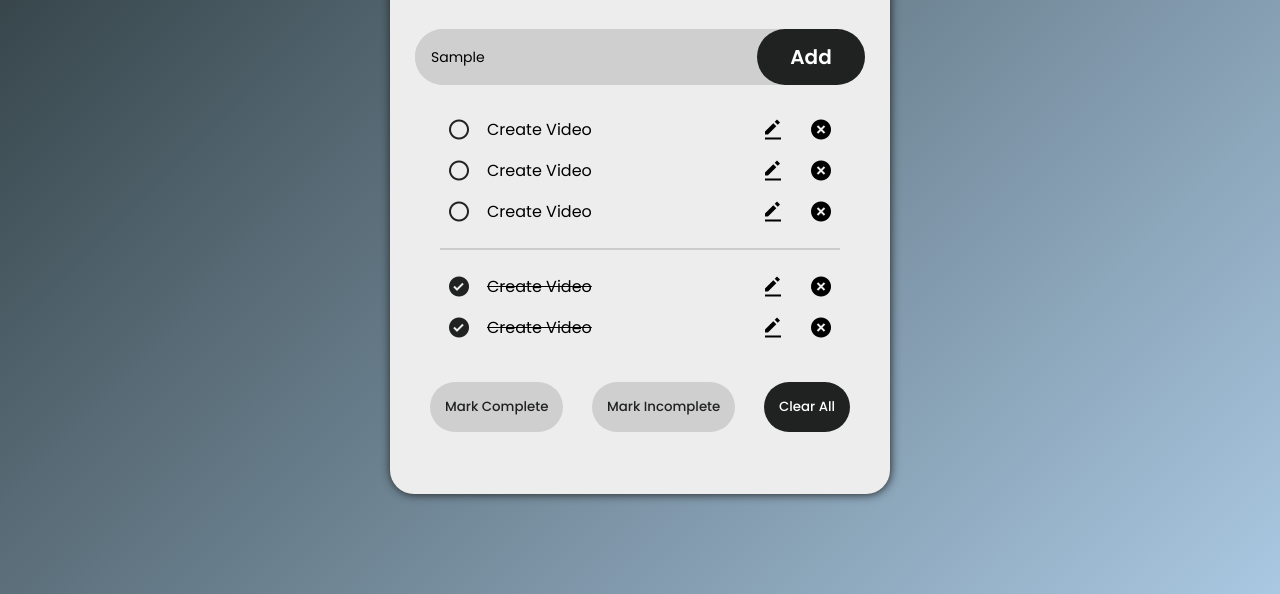
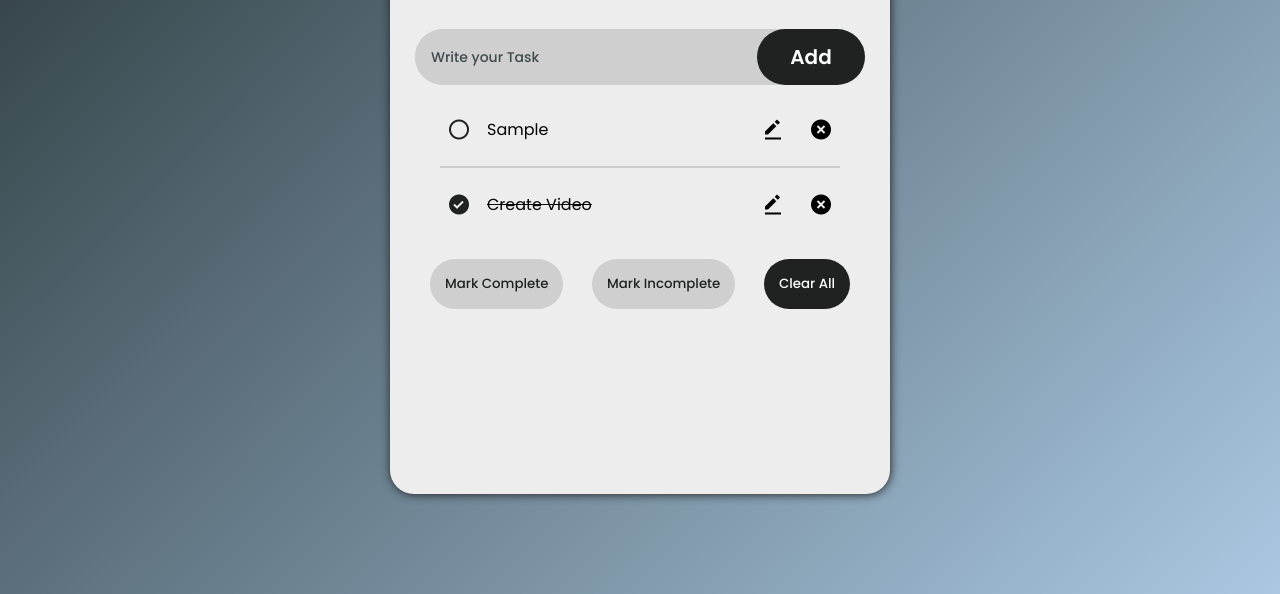
Before and after one commit to umrabdulllah/to-do-list, a plain HTML site: page index.html in a window 1280 px wide. Both pictures are taken after typing "Sample" into the empty fields and a click on the button "Add". Shown: the part 206-800 px from the top of the page. Drawn offline with nearby package versions, Linux system fonts and the light colour scheme.

Commit message:
Added Add Task Functionality

```diff
--- a/index.html
+++ b/index.html
@@ -18,38 +18,18 @@
       </div>
 
       <div class="search-container">
-        <input type="text" placeholder="Write your Task" />
-        <button>Add</button>
+        <input id="task-input" type="text" placeholder="Write your Task" />
+        <button onclick="addTask()">Add</button>
       </div>
 
-      <div class="task-list">
+      <div id="task-list" class="task-list">
         <div class="task">
           <div class="task-name">
             <i class="bx bx-circle"></i>
             <p>Create Video</p>
           </div>
           <div class="task-edit">
-            <i class="bx bxs-edit-alt"></i>
-            <i class="bx bxs-x-circle"></i>
-          </div>
-        </div>
-        <div class="task">
-          <div class="task-name">
-            <i class="bx bx-circle"></i>
-            <p>Create Video</p>
-          </div>
-          <div class="task-edit">
-            <i class="bx bxs-edit-alt"></i>
-            <i class="bx bxs-x-circle"></i>
-          </div>
-        </div>
-        <div class="task">
-          <div class="task-name">
-            <i class="bx bx-circle"></i>
-            <p>Create Video</p>
-          </div>
-          <div class="task-edit">
-            <i class="bx bxs-edit-alt"></i>
+            <i onclick="updateTask()" class="edit-option bx bxs-edit-alt"></i>
             <i class="bx bxs-x-circle"></i>
           </div>
         </div>
@@ -68,23 +48,12 @@
             <i class="bx bxs-x-circle"></i>
           </div>
         </div>
-
-        <div class="task">
-          <div class="task-name">
-            <i class="bx bxs-check-circle"></i>
-            <p><s>Create Video</s></p>
-          </div>
-          <div class="task-edit">
-            <i class="bx bxs-edit-alt"></i>
-            <i class="bx bxs-x-circle"></i>
-          </div>
-        </div>
       </div>
 
       <div class="button-group">
         <button>Mark Complete</button>
         <button>Mark Incomplete</button>
-        <button id="clear-btn">Clear All</button>
+        <button id="clear-btn" onclick="clearTasks()">Clear All</button>
       </div>
     </div>
 
--- a/script.js
+++ b/script.js
@@ -0,0 +1,32 @@
+const taskInput = document.getElementById("task-input");
+const taskList = document.querySelector(".task-list");
+const completeTaskList = document.querySelector(".complete-task-list");
+let taskArray = [];
+
+function addTask() {
+  if (taskInput.value == "") {
+    alert("You must write something!");
+  } else {
+    taskArray.push(taskInput.value);
+    htmlContent = "";
+    for (let i = 0; i < taskArray.length; i++) {
+      htmlContent += `<div class="task">
+          <div class="task-name">
+            <i class="bx bx-circle"></i>
+            <p id="task-name">${taskArray[i]}</p>
+          </div>
+          <div class="task-edit">
+            <i class="edit-option bx bxs-edit-alt"></i>
+            <i class="bx bxs-x-circle"></i>
+          </div>
+        </div>`;
+    }
+    taskList.innerHTML = htmlContent;
+    taskInput.value = "";
+  }
+}
+
+function clearTasks() {
+  taskList.innerHTML = "";
+  completeTaskList.innerHTML = "";
+}
--- a/styles.css
+++ b/styles.css
@@ -63,7 +63,7 @@ body {
   outline: none;
   border-radius: 50px;
   padding-left: 16px;
-  cursor: cell;
+  cursor: text;
 }
 
 .search-container input::placeholder {
@@ -81,6 +81,7 @@ body {
   width: 108px;
   border-radius: 50px;
   border: none;
+  cursor: pointer;
 }
 
 .task-list {
@@ -149,6 +150,7 @@ body {
   border-radius: 50px;
   color: #202222;
   font-weight: 500;
+  cursor: pointer;
 }
 
 #clear-btn {
```
